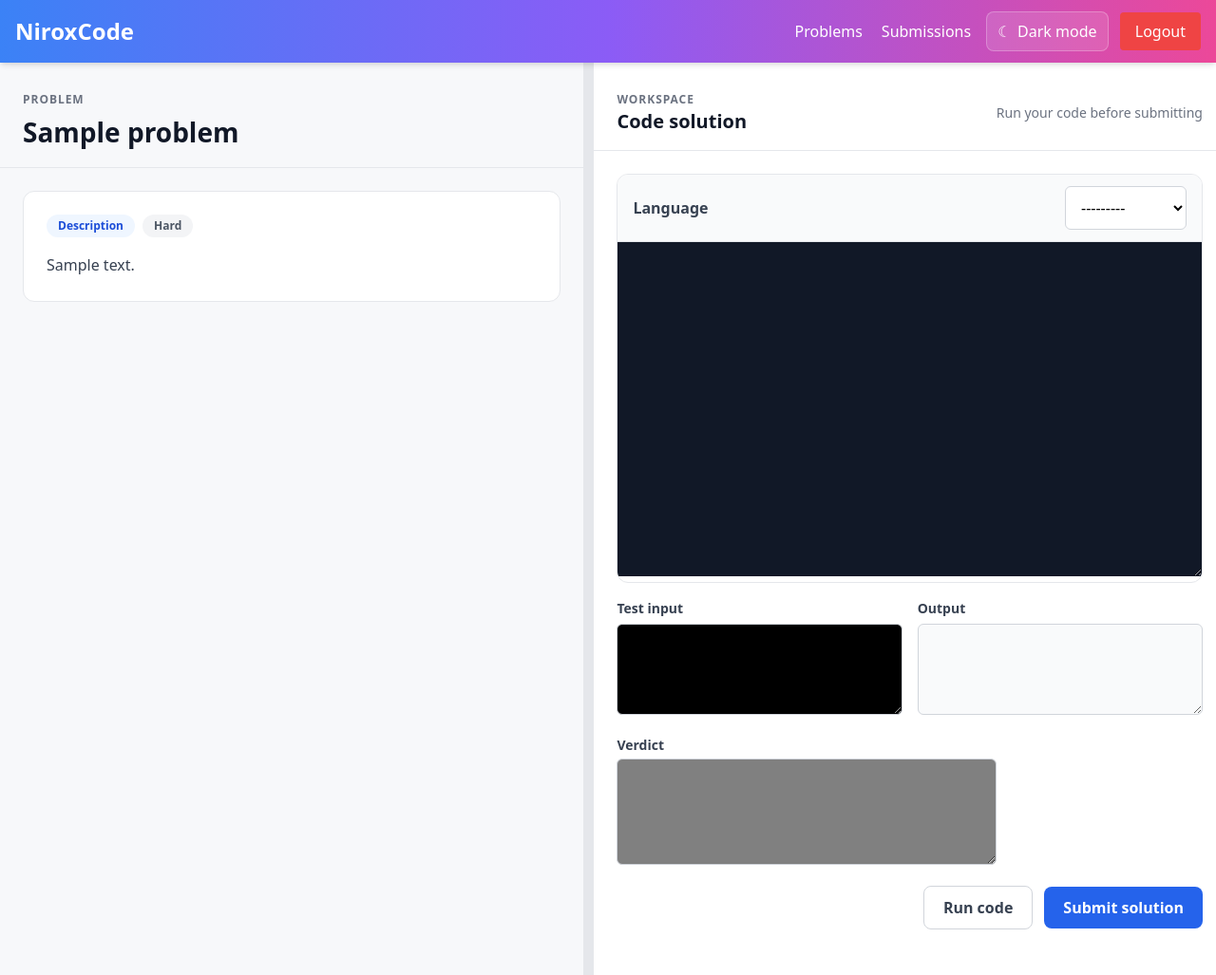
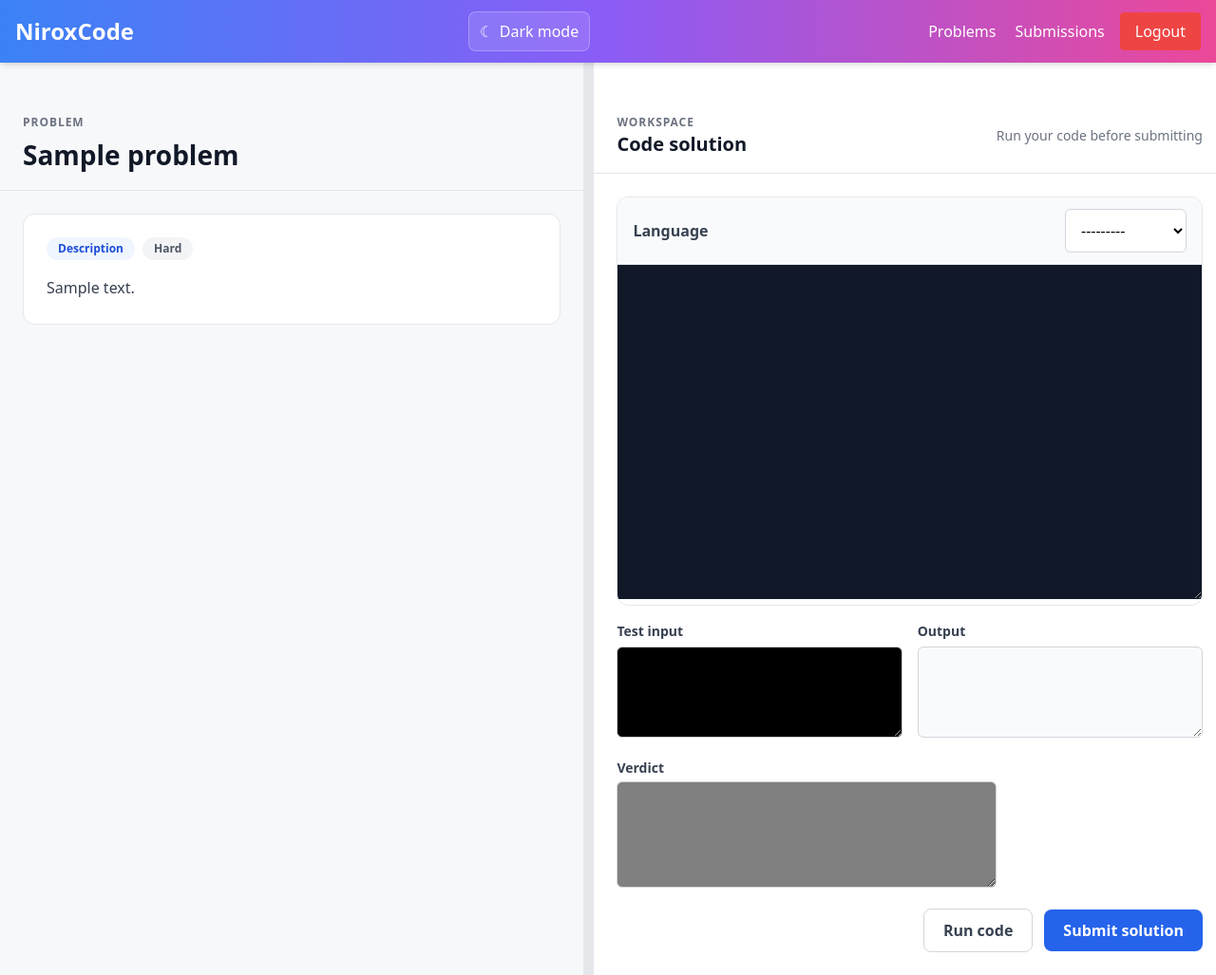
Before and after one commit to AmarnathSharma10/NiroxCode, a Django app: page /home/all_problems/1/ in a window 1280 px wide. Shown: the whole page at 95% size. Run offline with Django 5.2, Linux system fonts and the light colour scheme; a user stored in the database is signed in; tables that the repository leaves empty hold one stand-in row (values such as "Sample post").

Commit message:
Fix execution page header and theme control
Co-authored-by: Copilot <223556219+Copilot@users.noreply.github.com>

```diff
--- a/Main/home/templates/problem.html
+++ b/Main/home/templates/problem.html
@@ -3,18 +3,20 @@
 {% block body_class %}bg-white problem-page{% endblock %}
 {% block body %}
     <div class="problem-layout">
-        <nav class="site-nav fixed left-0 right-0 top-0 shadow-md">
+        <nav class="site-nav problem-nav fixed left-0 right-0 top-0 shadow-md">
             <div class="site-nav__inner flex items-center justify-between">
                 <a href="{% url 'home' %}" class="text-2xl font-bold text-white">NiroxCode</a>
-                <button type="button" class="site-nav__toggle rounded px-2 py-1 text-white hover:bg-white hover:bg-opacity-20" data-nav-toggle aria-expanded="false" aria-controls="problem-nav-links">
-                    <span class="sr-only">Toggle navigation</span><span aria-hidden="true">☰</span>
-                </button>
+                <div class="problem-nav__controls">
+                    <button type="button" class="theme-toggle" data-theme-toggle aria-pressed="false">
+                        <span aria-hidden="true">☾</span> <span data-theme-label>Dark mode</span>
+                    </button>
+                    <button type="button" class="site-nav__toggle rounded px-2 py-1 text-white hover:bg-white hover:bg-opacity-20" data-nav-toggle aria-expanded="false" aria-controls="problem-nav-links">
+                        <span class="sr-only">Toggle navigation</span><span aria-hidden="true">☰</span>
+                    </button>
+                </div>
                 <div id="problem-nav-links" class="site-nav__links" data-nav-links>
                     <a href="{% url 'home' %}" class="site-nav__link">Problems</a>
                     <a href="{% url 'submissions' %}" class="site-nav__link">Submissions</a>
-                    <button type="button" class="theme-toggle" data-theme-toggle aria-pressed="false">
-                        <span aria-hidden="true">☾</span> Dark mode
-                    </button>
                     <form method="post" action="{% url 'logout' %}">
                         {% csrf_token %}
                         <button type="submit" class="rounded bg-red-500 px-4 py-2 text-white hover:bg-red-600">Logout</button>
--- a/Main/static/css/frontend.css
+++ b/Main/static/css/frontend.css
@@ -25,6 +25,7 @@ body { min-width: 320px; }
 .site-nav__link { color: white; padding: .5rem .25rem; }
 .site-nav__link:hover, .site-nav__link:focus { color: #e5e7eb; }
 .site-nav__toggle { display: none; }
+.problem-nav__controls { align-items: center; display: flex; gap: .5rem; }
 
 .page-with-nav { padding-top: 4.5rem; }
 .form-control,
@@ -49,7 +50,7 @@ body { min-width: 320px; }
     overflow: hidden;
     position: relative;
 }
-.problem-panel { min-width: 0; overflow-y: auto; padding: 5rem 1.5rem 1.5rem; }
+.problem-panel { min-width: 0; overflow-y: auto; padding: 6.5rem 1.5rem 1.5rem; }
 .problem-panel--details { flex: 0 0 48%; background: #f7f8fa; color: #1f2937; }
 .problem-panel--editor { flex: 0 0 52%; background: #fff; border-left: 1px solid #e5e7eb; }
 .problem-title { color: #111827; font-size: 1.75rem; font-weight: 700; }
@@ -117,7 +118,7 @@ body { min-width: 320px; }
     .site-nav__links.is-open { display: flex; }
     .site-nav__link { display: block; }
     .problem-layout { display: block; height: auto; overflow: visible; }
-    .problem-panel { min-height: auto; padding: 5rem 1rem 1rem; }
+    .problem-panel { min-height: auto; padding: 6.5rem 1rem 1rem; }
     .problem-panel--details, .problem-panel--editor { width: 100%; }
     .split-slider { display: none; }
     .workspace-header { margin: 0 -1rem 1rem; padding: 1rem; }
--- a/Main/static/js/frontend.js
+++ b/Main/static/js/frontend.js
@@ -15,9 +15,10 @@ document.addEventListener("DOMContentLoaded", () => {
         const setTheme = (dark) => {
             page.classList.toggle("is-dark", dark);
             themeToggle.setAttribute("aria-pressed", String(dark));
-            themeToggle.innerHTML = dark
-                ? '<span aria-hidden="true">☀</span> Light mode'
-                : '<span aria-hidden="true">☾</span> Dark mode';
+            const icon = themeToggle.querySelector("[aria-hidden='true']");
+            const label = themeToggle.querySelector("[data-theme-label]");
+            if (icon) icon.textContent = dark ? "☀" : "☾";
+            if (label) label.textContent = dark ? "Light mode" : "Dark mode";
         };
         setTheme(savedTheme === "dark");
         themeToggle.addEventListener("click", () => {
```
